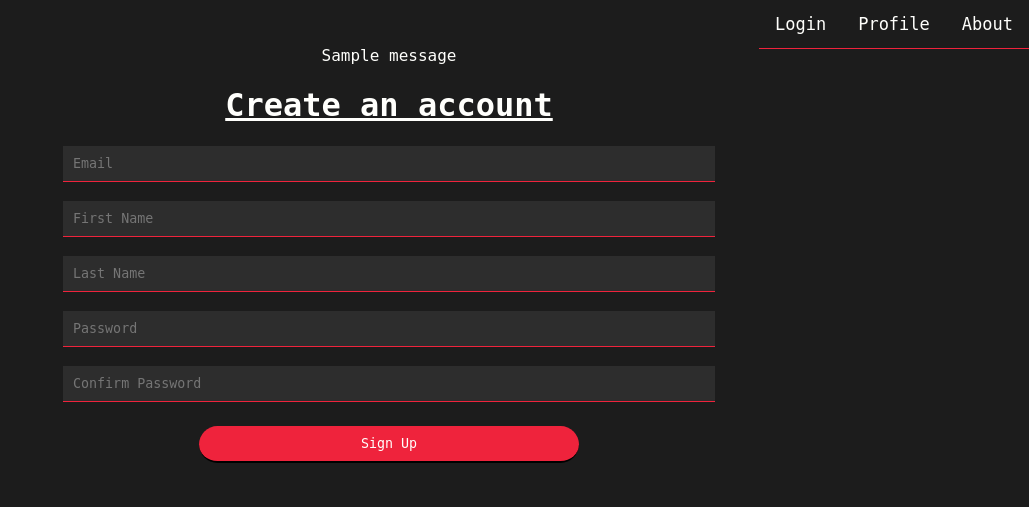
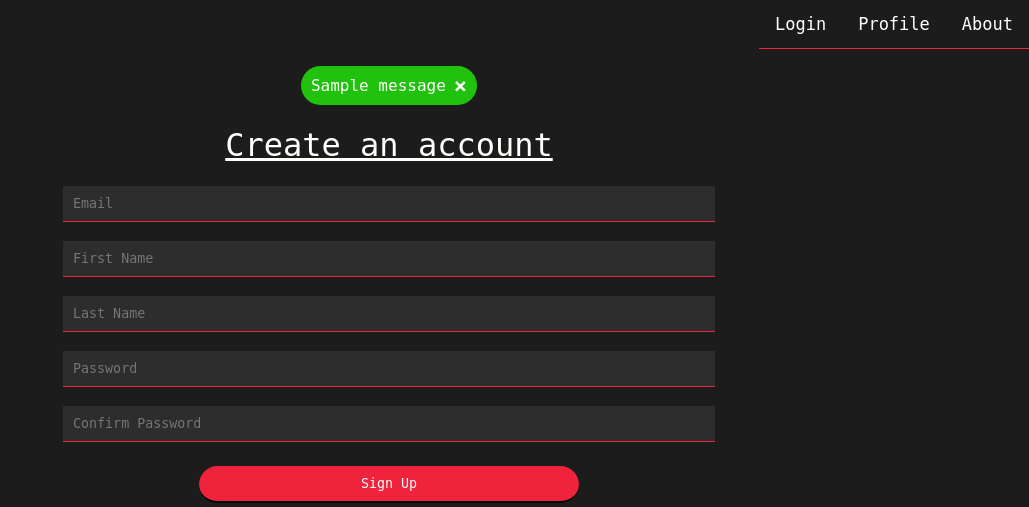
Before and after one commit to silvanias/Ovation, a Flask app: page /signup in a window 1280 px wide. Shown: the top 507 px of the page, without its empty margins (251-1280 px from the left). Run offline with Flask 2, Linux system fonts and the light colour scheme; tables that the repository leaves empty hold one stand-in row (values such as "Sample post"); one stand-in notice (Sample message) is shown.

Commit message:
Add styling to alerts - Cleaned up alert logic - Differentiate alerts between success and error - Added password length check

```diff
--- a/ovation_app/routes.py
+++ b/ovation_app/routes.py
@@ -23,6 +23,8 @@ def signUp():
 
         if password1 != password2:
             flash('Passwords must match', category='error')
+        elif len(password1) < 5:
+            flash('Passwords must be 5 or more characters', category='error')
         else:
             new_user = User(email = email, firstName = firstName, lastName = lastName, password = generate_password_hash(password1, method = 'pbkdf2:sha256'))
             db.session.add(new_user)
--- a/ovation_app/static/main.css
+++ b/ovation_app/static/main.css
@@ -6,7 +6,7 @@ CSS HEX
 #282828  - Grey - Onhover
 */
 
-/** { border: 1px solid green; }*/
+/* { border: 1px solid green; } */
 
 body {
   background-color: #1c1c1cff;
@@ -17,6 +17,10 @@ body {
 p {
   padding-left: 70px;
   padding-right: 70px;
+}
+
+h1 {
+  font-weight:inherit;
 }
 
 /* Styles for nav bar */
@@ -232,3 +236,36 @@ div.desc {
 .LinkedIn:hover {
   filter: brightness(50%);
 }
+
+/* Styles for alerts */
+.alert {
+  padding: 10px;
+  background-color: #00a2ff;
+  color: #fffffc;
+  justify-content: center;
+  margin: 0 auto;
+  margin-top: 20px;
+}
+
+.closebtn {
+  margin-left: 8px;
+  color: #fffffc;
+  font-weight: bold;
+  float: right;
+  font-size: 22px;
+  line-height: 20px;
+  cursor: pointer;
+  transition: 0.3s;
+}
+
+.closebtn:hover {
+  color: #1c1c1cff;
+}
+
+.alert.success {
+  background-color: #20C20E;
+}
+
+.alert.error {
+  background-color: #ef233cff;
+}
--- a/ovation_app/templates/base.html
+++ b/ovation_app/templates/base.html
@@ -22,15 +22,10 @@
     {% with messages = get_flashed_messages(with_categories=true) %}
     {% if messages %}
         {% for category, message in messages %}
-        {% if category == 'error' %}
-        <div>
+        <div class="alert {{ category }}">
+            <span class="closebtn" onclick="this.parentElement.style.display='none';">&times;</span>
             {{ message }}
         </div>
-        {% else %}
-        <div>
-            {{ message }}
-        </div>
-        {% endif %}
         {% endfor %}
     {% endif %}
     {% endwith %}
```
